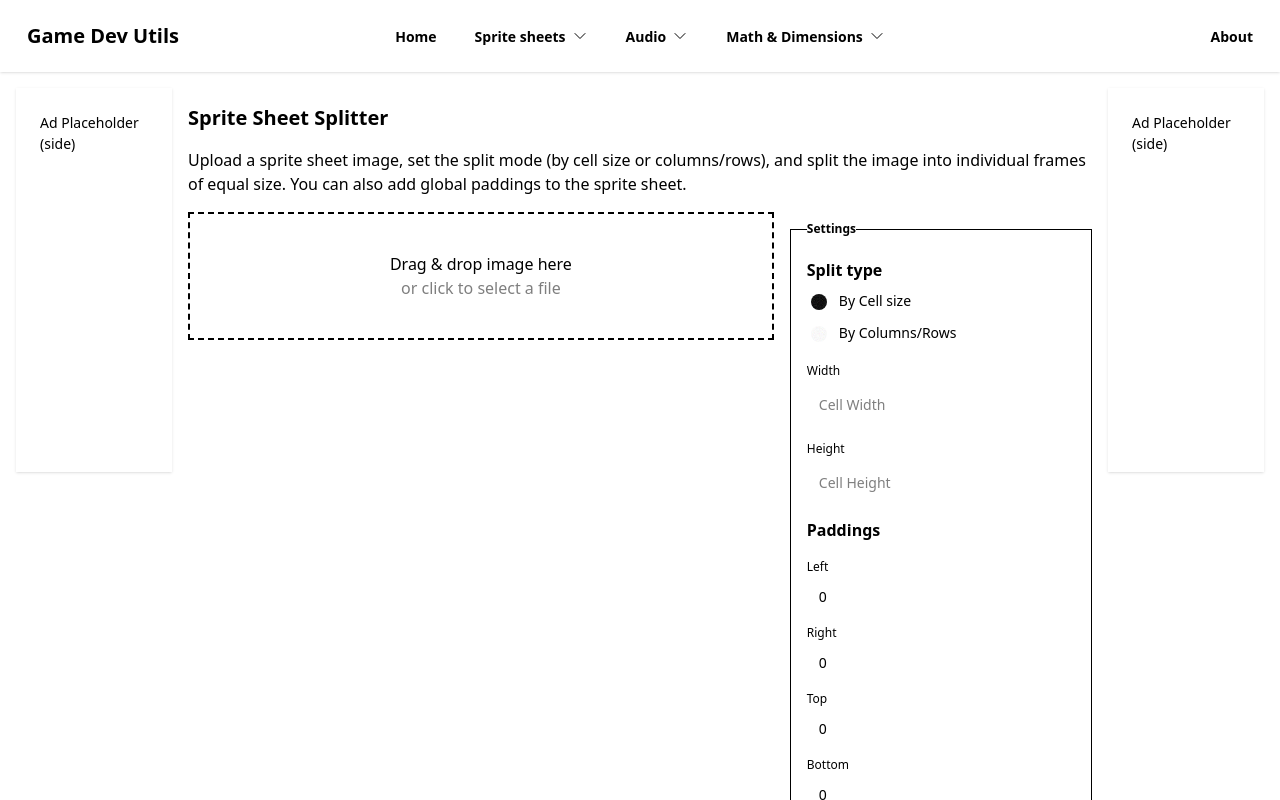
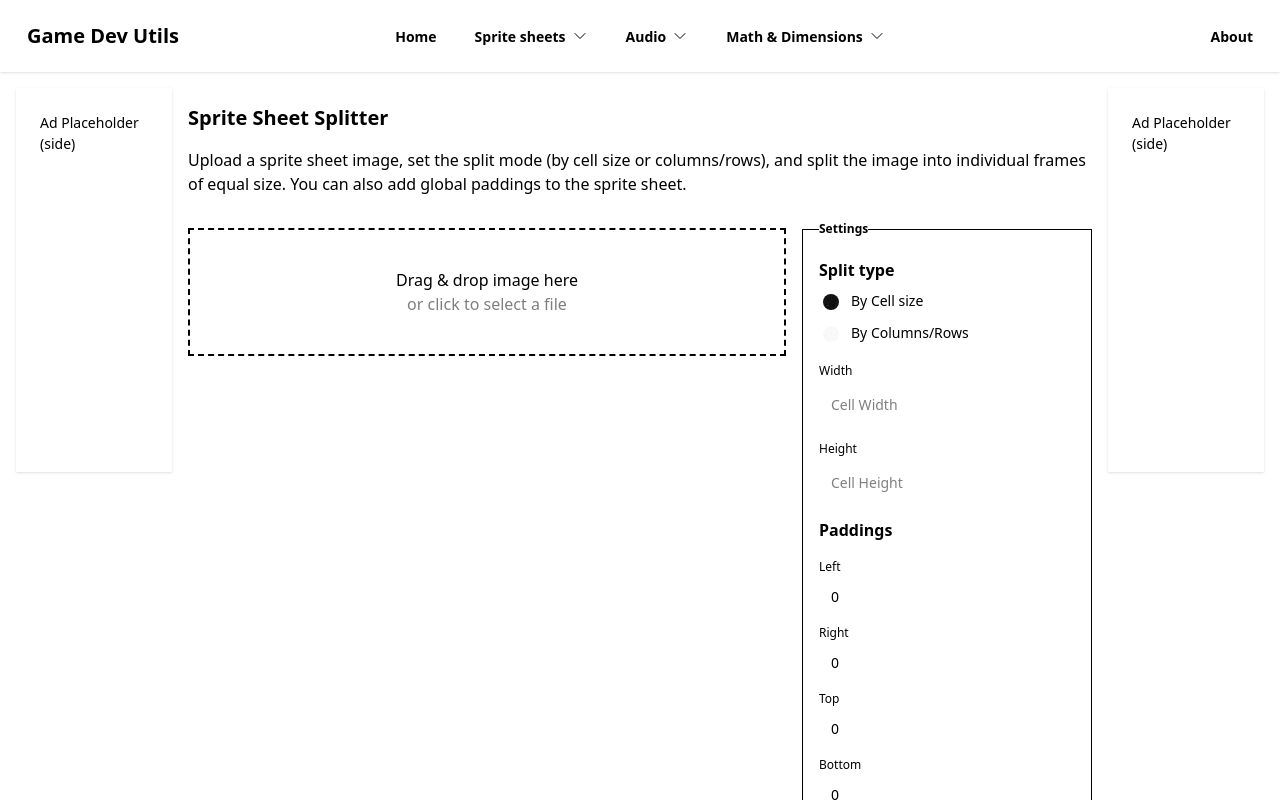
Before and after one commit to hrodrick/game-dev-tools, a React (Vite) app: page /split in a window 1280 px wide. Shown: the top 800 px of the page. Built offline with nearby package versions, Linux system fonts and the light colour scheme.

Commit message:
Created ToolPageLayout component to have a standard page layout across all tools

```diff
--- a/src/components/Footer.jsx
+++ b/src/components/Footer.jsx
@@ -20,7 +20,7 @@ export default function Footer() {
   const copiedTimeoutRef = useRef(null);
     return (
         <footer className="flex flex-col gap-4">
-            <div className="divider" />
+            <div className="divider mb-0" />
             <p className="text-sm p-0">Missing a tool? Have an idea? Join our Discord and Let me know!</p>
             <a className="btn btn-ghost w-24 self-center md:self-start" key={DiscordSocial.name} href={DiscordSocial.url} target="_blank" rel="noopener noreferrer">
                 {DiscordSocial.icon()}
--- /dev/null
+++ b/src/components/ToolPageLayout.jsx
@@ -0,0 +1,52 @@
+import React from "react";
+import Footer from "./Footer";
+
+/**
+ * Reusable layout for tool pages.
+ * Props:
+ *  - title: string | React node
+ *  - description: string | React node
+ *  - leftContent: React node
+ *  - fieldsetContent: React node
+ *  - resultsContent: React node
+ *  - className: string (optional)
+ */
+export default function ToolPageLayout({
+  title,
+  description,
+  leftContent,
+  fieldsetContent,
+  resultsContent,
+  className = ""
+}) {
+  return (
+    <div className={`tool-page-layout place-content-center w-full min-h-screen flex flex-col gap-4 ${className}`}>
+      {/* Title and Description */}
+      <header className="flex flex-col gap-4">
+        {title && <h1 className="text-xl font-bold">{title}</h1>}
+        {description && <h2>{description}</h2>}
+      </header>
+
+      {/* Main Row (responsive) */}
+      <div className="flex flex-col md:flex-row place-content-center gap-4 w-full">
+        {/* Left Content (usually drag & drops + previews) */}
+        <div className="flex-1 mt-4">{leftContent}</div>
+        {/* Fieldset Content */}
+        <fieldset className="box-content fieldset bg-base-200 border-base-300 rounded-box border gap-4 p-4 md:w-64">
+          <legend className="fieldset-legend">Settings</legend>
+          {fieldsetContent}
+        </fieldset>
+      </div>
+
+      {/* Results Area */}
+      {resultsContent && (
+        <section className="w-full">
+          {resultsContent}
+        </section>
+      )}
+
+      {/* Footer (optional, can be slotted in as children if needed) */}
+      <Footer />
+    </div>
+  );
+}
--- a/src/pages/SpriteSheetSplitter/SpriteSheetSplitter.jsx
+++ b/src/pages/SpriteSheetSplitter/SpriteSheetSplitter.jsx
@@ -5,6 +5,7 @@ import useSpriteSheetSplitter from "./hooks/useSpriteSheetSplitter";
 import { splitSpritesheet } from "./utils/splitSpritesheet";
 import MultiDropZone from "../../components/MultiDropZone";
 import Footer from "../../components/Footer";
+import ToolPageLayout from "../../components/ToolPageLayout";
 
 export default function SpriteSheetSplitter() {
   const {
@@ -77,12 +78,11 @@ export default function SpriteSheetSplitter() {
   };
 
   return (
-    <div className="w-full flex flex-col gap-4">
-      <h1 className="text-xl font-bold">Sprite Sheet Splitter</h1>
-      <h2> Upload a sprite sheet image, set the split mode (by cell size or columns/rows), and split the image into individual frames of equal size. You can also add global paddings to the sprite sheet.</h2>
-      <div className="flex flex-col md:flex-row place-content-center gap-4 w-full" >
-        {/* Left: Preview */}
-        <div className="flex-1 w-full">
+    <ToolPageLayout
+      title="Sprite Sheet Splitter"
+      description="Upload a sprite sheet image, set the split mode (by cell size or columns/rows), and split the image into individual frames of equal size. You can also add global paddings to the sprite sheet."
+      leftContent={
+        <>
           <MultiDropZone
             onFilesSelected={files => handleFileChange({ target: { files } })}
             multiple={false}
@@ -137,10 +137,10 @@ export default function SpriteSheetSplitter() {
               </div>
             </div>
           )}
-        </div>
-        {/* Right: Controls */}
-        <fieldset className="box-content fieldset bg-base-200 border-base-300 rounded-box border gap-4 p-4 md:min-w-64">
-          <legend className="fieldset-legend">Settings</legend>
+        </>
+      }
+      fieldsetContent={
+        <>
           <label className="md:hidden text-sm text-neutral-content italic w-full text-center">Preview the changes above</label>
           {/* Split Mode */}
           <div className="flex flex-col gap-2">
@@ -231,10 +231,11 @@ export default function SpriteSheetSplitter() {
             Split
           </button>
           {frames.length > 0 && (<p className="text-sm w-full text-center">Process complete. Results below</p>)}
-        </fieldset>
-      </div>
-      {frames.length > 0 && (
-        <div className="flex flex-col gap-4 pt-4 w-full">
+        </>
+      }
+      resultsContent={
+        frames.length > 0 && (
+          <div className="flex flex-col gap-4 pt-4">
             <h2 className="text-xl font-bold">Split Frames</h2>
             <DownloadAllButton frames={frames} />
             <div className="flex flex-wrap gap-4 place-content-center-safe">
@@ -245,10 +246,10 @@ export default function SpriteSheetSplitter() {
                 </div>
               ))}
             </div>
-          <DownloadAllButton frames={frames} fileName={imgInfo.name} />
+            <DownloadAllButton frames={frames} fileName={imgInfo?.name} />
           </div>
-      )}
-      <Footer />
-    </div>
+        )
+      }
+    />
   );
 }
```
Lines whose indentation alone changed are shown as unchanged.
